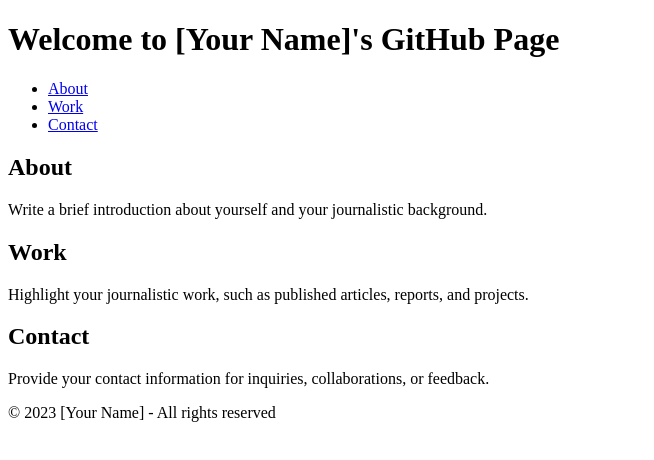
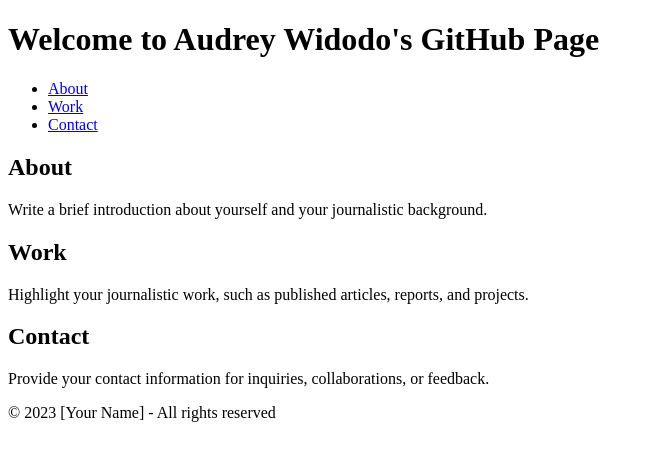
Before and after one commit to awidodo/audreywidodo.news.github.io, a plain HTML site: page index.html in a window 1280 px wide. Shown: the whole page, without its empty margins (0-654 px from the left). Drawn offline with Linux system fonts and the light colour scheme.

Commit message:
Update index.html

```diff
--- a/index.html
+++ b/index.html
@@ -1,11 +1,11 @@
 <!DOCTYPE html>
 <html>
 <head>
-    <title>[Your Name]'s GitHub Page</title>
+    <title>Audrey Widodo's GitHub Page</title>
 </head>
 <body>
     <header>
-        <h1>Welcome to [Your Name]'s GitHub Page</h1>
+        <h1>Welcome to Audrey Widodo's GitHub Page</h1>
     </header>
 
     <nav>
```
